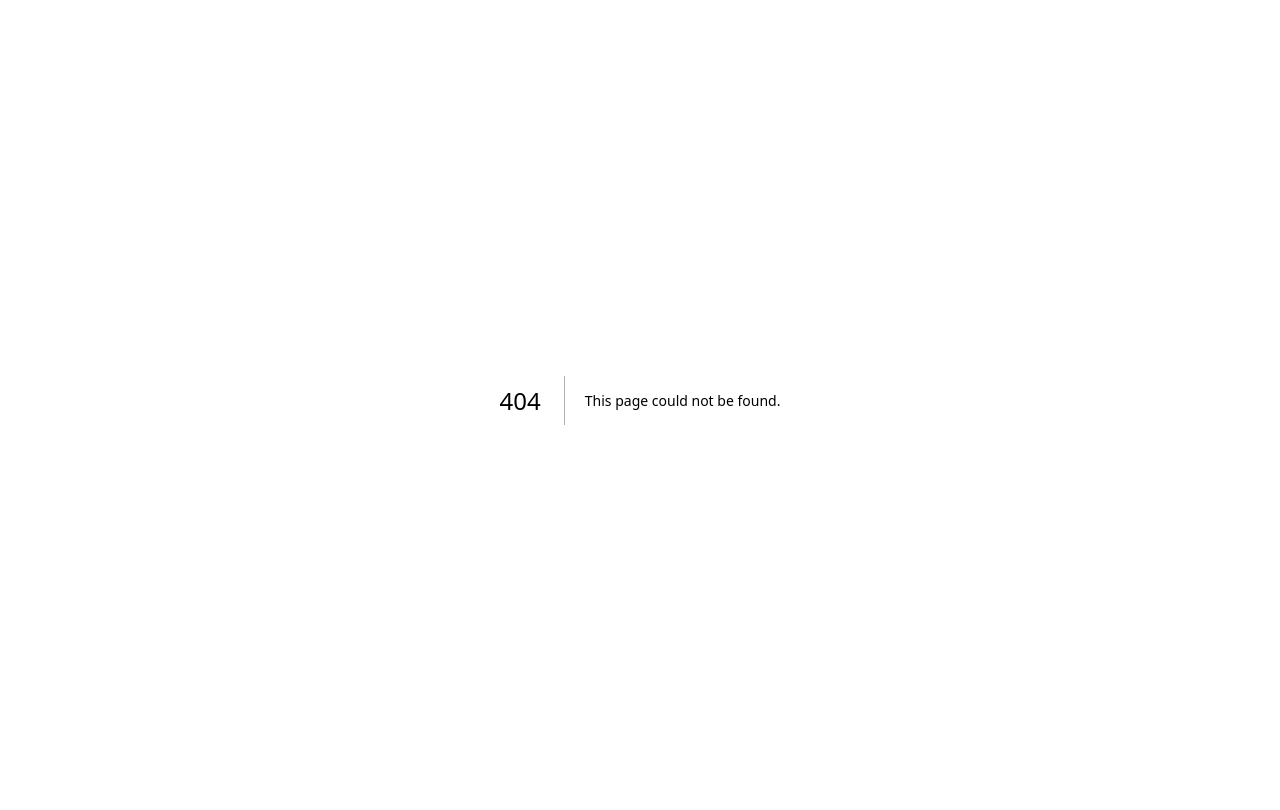
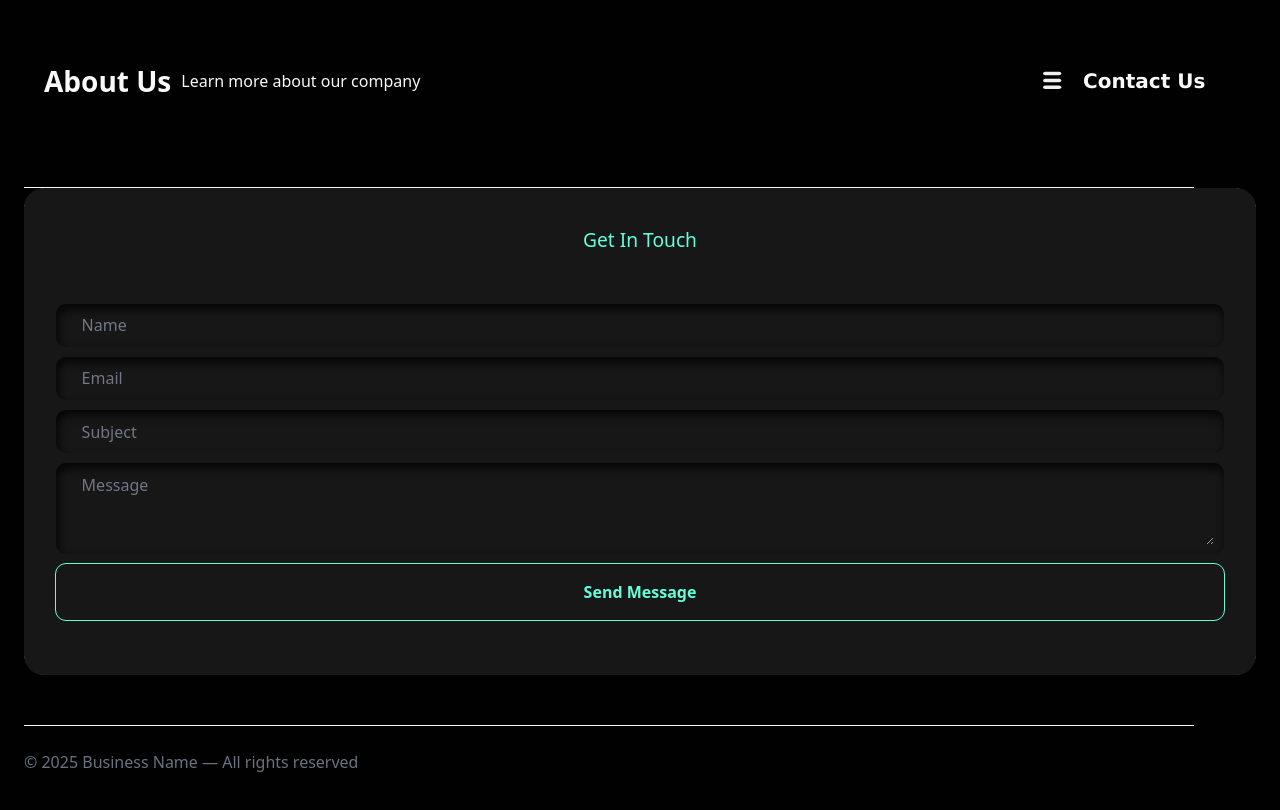
Before and after one commit to shpat-devv/NextJSTemplate, a Next.js app: page /contact in a window 1280 px wide. Before the commit this address had no page. Shown: the top 810 px of the page. Built offline with nearby package versions, Linux system fonts and the light colour scheme.

Commit message:
added paged, contact page in progress

```diff
--- /dev/null
+++ b/src/app/contact/page.tsx
@@ -0,0 +1,29 @@
+"use client";
+import React from "react";
+import Header from "@/components/header/header";
+import ContactForm from "@/components/contact/contact";
+
+export default function AboutPage() {
+  return (
+    <main className="min-h-screen flex flex-col p-6">
+      <Header
+        title="About Us"
+        subtitle="Learn more about our company"
+        buttonText="Contact Us"
+        menuItems={[
+          { title: "Home", link: "/" },
+          { title: "About", link: "/about" },
+          { title: "Contact", link: "/contact" },
+        ]}
+      />
+      <div className="spacer"></div>
+     <div className="contact-page-content">
+       <ContactForm />
+     </div>
+      <div className="spacer"></div>
+      <footer className="mt-auto py-6 text-gray-500">
+        © 2025 Business Name — All rights reserved
+      </footer>
+    </main>
+  );
+}
--- a/src/app/page.tsx
+++ b/src/app/page.tsx
@@ -3,6 +3,13 @@ import React from "react";
 import Header from "@/components/header/header";
 import { LayoutGrid } from "@/components/ui/layout-grid";
 import Image from "next/image";
+
+const menuItems = [
+  { title: "Home", link: "/" },
+  { title: "About", link: "/about" },
+  { title: "Services", link: "/services" },
+  { title: "Contact", link: "/contact" },
+];
 
 // Skeleton cards (from LayoutGridDemo)
 const SkeletonOne = () => (
@@ -95,6 +102,7 @@ export default function Home() {
         title="Business Name"
         subtitle="Professional Services for Your Needs"
         buttonText="Menu"
+        menuItems={menuItems}
       />
       <div className="spacer"></div>
       <div className="introduction-text-center">
@@ -125,15 +133,6 @@ export default function Home() {
 
       <div className="spacer"></div>
 
-      <section className="max-w-3xl py-10 text-center">
-        <h2 className="text-2xl font-semibold mb-4">Contact Us</h2>
-        <p className="text-gray-300">
-          Have questions or need a quote? We&apos;re here to help!
-        </p>
-      </section>
-
-      <div className="spacer"></div>
-
       <footer className="mt-auto py-6 text-gray-500">
         © 2025 Business Name — All rights reserved
       </footer>
--- /dev/null
+++ b/src/components/contact/contact.tsx
@@ -0,0 +1,119 @@
+import React from 'react';
+import styled from 'styled-components';
+
+const Form = () => {
+  return (
+    <StyledWrapper>
+      <div className="form-card1">
+        <div className="form-card2">
+          <form className="form">
+            <p className="form-heading">Get In Touch</p>
+            <div className="form-field">
+              <input required placeholder="Name" className="input-field" type="text" />
+            </div>
+            <div className="form-field">
+              <input required placeholder="Email" className="input-field" type="email" />
+            </div>
+            <div className="form-field">
+              <input required placeholder="Subject" className="input-field" type="text" />
+            </div>
+            <div className="form-field">
+              <textarea required placeholder="Message" cols={30} rows={3} className="input-field" defaultValue={""} />
+            </div>
+            <button className="sendMessage-btn">Send Message</button>
+          </form>
+        </div>
+      </div>
+    </StyledWrapper>
+  );
+}
+
+const StyledWrapper = styled.div`
+  .form {
+    display: flex;
+    flex-direction: column;
+    align-self: center;
+    font-family: inherit;
+    gap: 10px;
+    padding-inline: 2em;
+    padding-bottom: 0.4em;
+    background-color: #171717;
+    //background-color: #0a192f;
+    border-radius: 20px;
+  }
+
+  .form-heading {
+    text-align: center;
+    margin: 2em;
+    color: #64ffda;
+    font-size: 1.2em;
+    background-color: transparent;
+    align-self: center;
+  }
+
+  .form-field {
+    display: flex;
+    align-items: center;
+    justify-content: center;
+    gap: 0.5em;
+    border-radius: 10px;
+    padding: 0.6em;
+    border: none;
+    outline: none;
+    color: white;
+    background-color: #171717;
+    box-shadow: inset 2px 5px 10px rgb(5, 5, 5);
+  }
+
+  .input-field {
+    background: none;
+    border: none;
+    outline: none;
+    width: 100%;
+    color: #ccd6f6;
+    padding-inline: 1em;
+  }
+
+  .sendMessage-btn {
+    cursor: pointer;
+    margin-bottom: 3em;
+    padding: 1em;
+    border-radius: 10px;
+    border: none;
+    outline: none;
+    background-color: transparent;
+    color: #64ffda;
+    font-weight: bold;
+    outline: 1px solid #64ffda;
+    transition: all ease-in-out 0.3s;
+  }
+
+  .sendMessage-btn:hover {
+    transition: all ease-in-out 0.3s;
+    background-color: #64ffda;
+    color: #000;
+    cursor: pointer;
+    box-shadow: inset 2px 5px 10px rgb(5, 5, 5);
+  }
+
+  .form-card1 {
+    background-image: linear-gradient(163deg, #64ffda 0%, #64ffda 100%);
+    border-radius: 22px;
+    transition: all 0.3s;
+  }
+
+  .form-card1:hover {
+    box-shadow: 0px 0px 30px 1px rgba(100, 255, 218, 0.3);
+  }
+
+  .form-card2 {
+    border-radius: 0;
+    transition: all 0.2s;
+  }
+
+  .form-card2:hover {
+    transform: scale(0.98);
+    border-radius: 20px;
+  }`;
+
+export default Form;
--- a/src/components/header/header.tsx
+++ b/src/components/header/header.tsx
@@ -1,14 +1,17 @@
-import React from 'react';
+import React, { useState } from 'react';
 import styles from './header.module.css';
+import Menu from '@/components/menu/menu';
 
 interface HeaderProps {
     title: string;
     subtitle: string;
     buttonText: string;
-    onButtonClick?: () => void;
+    menuItems: { title: string; link: string }[];
 }
 
-const Header: React.FC<HeaderProps> = ({ title, subtitle, buttonText, onButtonClick }) => {
+const Header: React.FC<HeaderProps> = ({ title, subtitle, buttonText, menuItems }) => {
+    const [menuVisible, setMenuVisible] = useState(false);
+
     return (
         <header className={styles['main-header']}>
             <div className={styles['header-left']}>
@@ -18,7 +21,7 @@ const Header: React.FC<HeaderProps> = ({ title, subtitle, buttonText, onButtonCl
             <div className={styles['header-right']}>
                 <button
                     className={styles['menu-btn']}
-                    onClick={onButtonClick}
+                    onClick={() => setMenuVisible(!menuVisible)}
                 >
                     <span className={styles['icon']}>
                         <svg viewBox="0 0 175 80" width={40} height={40}>
@@ -29,6 +32,8 @@ const Header: React.FC<HeaderProps> = ({ title, subtitle, buttonText, onButtonCl
                     </span>
                     <span className={styles['text']}>{buttonText}</span>
                 </button>
+
+                <Menu items={menuItems} isVisible={menuVisible} />
             </div>
         </header>
     );
--- /dev/null
+++ b/src/components/menu/menu.module.css
@@ -0,0 +1,12 @@
+.menu {
+  border-bottom: 1px solid #444;
+  visibility: hidden;
+  opacity: 0;
+  transition: visibility 0s linear 0.2s, opacity 0.2s;
+}
+
+.visible {
+  visibility: visible;
+  opacity: 1;
+  transition-delay: 0s;
+}
--- /dev/null
+++ b/src/components/menu/menu.tsx
@@ -0,0 +1,21 @@
+import Link from 'next/link';
+import styles from './menu.module.css';
+
+interface MenuProps {
+  items: { title: string; link: string }[];
+  isVisible: boolean;
+}
+
+export default function Menu({ items, isVisible }: MenuProps) {
+  return (
+    <nav className={`${styles.menu} ${isVisible ? styles.visible : ''}`}>
+      <ul>
+        {items.map(item => (
+          <li key={item.link}>
+            <Link href={item.link}>{item.title}</Link>
+          </li>
+        ))}
+      </ul>
+    </nav>
+  );
+}
```
Also changed, not shown: src/components/contact/contact.module.css (added).
